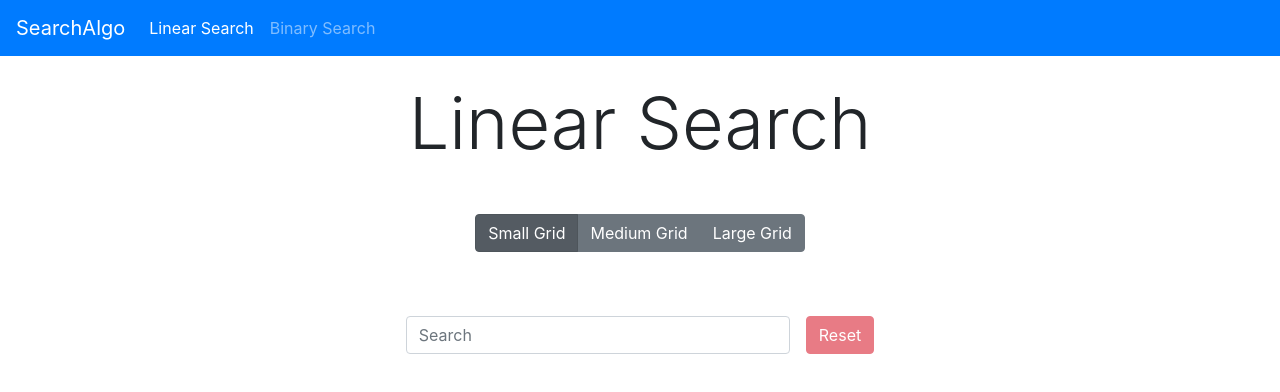
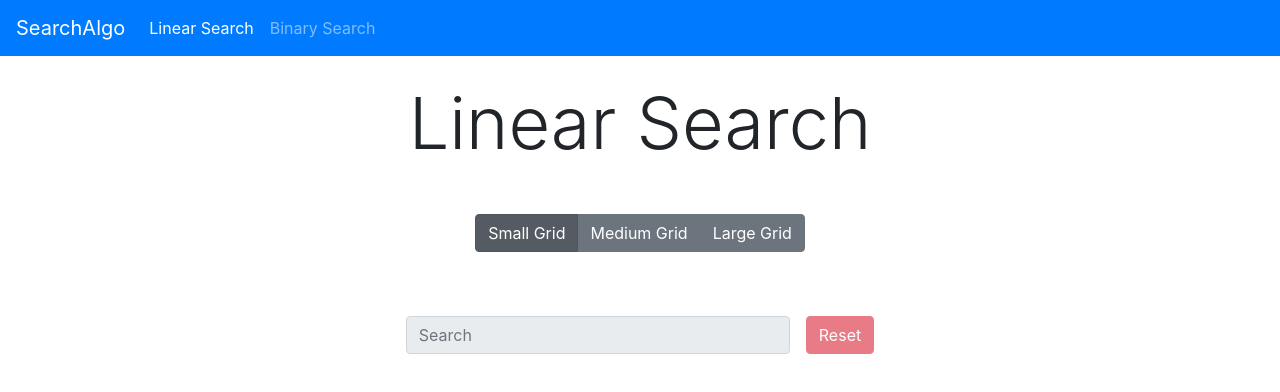
Before and after one commit to HenriqueFadoni/SearchAlgorithm, a React (Create React App) app: page /linearsearch in a window 1280 px wide. Shown: the top 392 px of the page. Built offline with nearby package versions, Linux system fonts and the light colour scheme.

Commit message:
Disabling SearchInput when the Algorithm is running

```diff
--- a/src/components/Search/Search.tsx
+++ b/src/components/Search/Search.tsx
@@ -10,6 +10,7 @@ import SearchInput from './SearchInput/SearchInput';
 const Search: React.FC = () => {
   const [searchTerm, setSearchTerm] = useState('');
   const currentIndex = useSelector((state: any) => state.currentIndex);
+  const isSearching = useSelector((state: any) => state.isSearching);
   const grid = useSelector((state: any) => state.grid);
 
   const dispatch = useDispatch();
@@ -34,6 +35,7 @@ const Search: React.FC = () => {
     <div className="d-flex justify-content-center">
       <SearchInput
         onChangeHandler={e => setSearchTerm(e.target.value)}
+        isDisable={isSearching}
       />
       <ResetBtn
         searchReset={searchReset}
--- a/src/components/Search/SearchInput/SearchInput.tsx
+++ b/src/components/Search/SearchInput/SearchInput.tsx
@@ -1,10 +1,11 @@
 import React from 'react';
 
 interface searchInputProps {
-  onChangeHandler: (e: React.ChangeEvent<HTMLInputElement>) => void;
+  onChangeHandler: (e: React.ChangeEvent<HTMLInputElement>) => void,
+  isDisable: boolean
 }
 
-const SearchInput: React.FC<searchInputProps> = ({ onChangeHandler }) => (
+const SearchInput: React.FC<searchInputProps> = ({ onChangeHandler, isDisable }) => (
   <div className="search-input">
     <input
       type="text"
@@ -12,6 +13,7 @@ const SearchInput: React.FC<searchInputProps> = ({ onChangeHandler }) => (
       id="searchInput"
       placeholder="Search"
       onChange={onChangeHandler}
+      disabled={!isDisable}
     />
   </div>
 )
```
